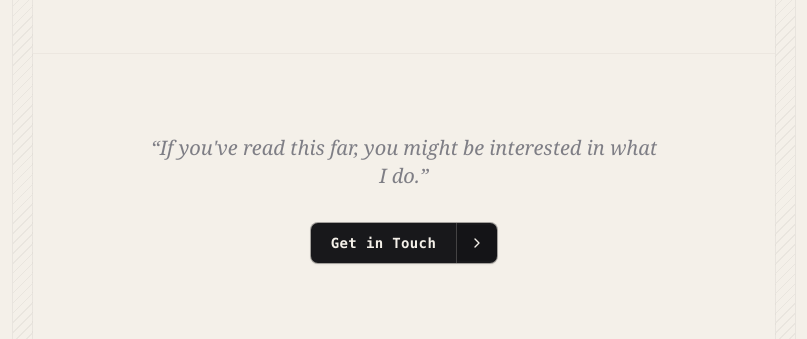
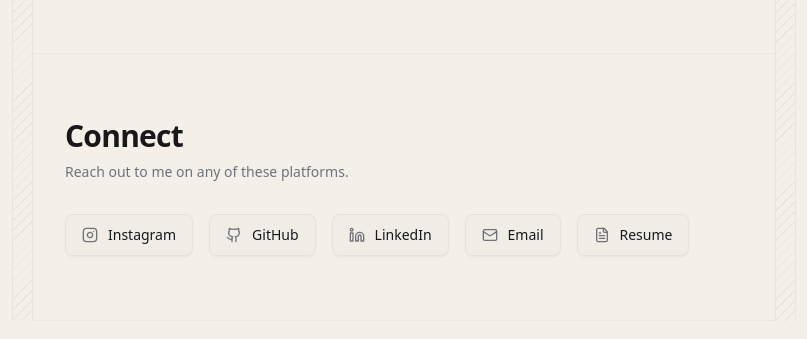
Before and after one commit to NIHALMNK/NIHAL_MNK, a Next.js app: page / in a window 1280 px wide. Shown: the part 5056-5395 px from the top of the page, without its empty margins (236-1043 px from the left). Built offline with nearby package versions, Linux system fonts and the light colour scheme; no server answers.

Commit message:
feat(connect): move Connect section to homepage as final section and redirect /contact

```diff
--- a/src/app/contact/page.tsx
+++ b/src/app/contact/page.tsx
@@ -1,81 +1,5 @@
-import { Metadata } from "next";
-import { Instagram, Github, Linkedin, Mail, FileText } from "lucide-react";
-import { Container } from "@/components/ui/container";
-import { getSiteSettings } from "@/lib/data/site";
+import { redirect } from "next/navigation";
 
-export const metadata: Metadata = {
-  title: "Connect — Mohammed Nihal K",
-  description: "Reach out to me on any of these platforms.",
-};
-
-export default async function ContactPage() {
-  const site = await getSiteSettings();
-
-  const connectLinks = [
-    {
-      label: "Instagram",
-      href: site.socials.instagram || "https://instagram.com/",
-      icon: Instagram,
-      external: true,
-    },
-    {
-      label: "GitHub",
-      href: site.socials.github,
-      icon: Github,
-      external: true,
-    },
-    {
-      label: "LinkedIn",
-      href: site.socials.linkedin,
-      icon: Linkedin,
-      external: true,
-    },
-    {
-      label: "Email",
-      href: `mailto:${site.email}`,
-      icon: Mail,
-      external: false,
-    },
-    {
-      label: "Resume",
-      href: site.resumeUrl || "/resume.pdf",
-      icon: FileText,
-      external: true,
-    },
-  ];
-
-  return (
-    <section className="py-12 sm:py-16 md:py-20 bg-background">
-      <Container>
-        {/* Section Header */}
-        <div className="max-w-2xl">
-          <h1 className="text-2xl sm:text-3xl font-bold tracking-tight text-foreground font-sans">
-            Connect
-          </h1>
-          <p className="mt-2 text-sm sm:text-base text-muted-foreground leading-relaxed">
-            Reach out to me on any of these platforms.
-          </p>
-        </div>
-
-        {/* 5 Social Buttons in Exact Order: Instagram -> GitHub -> LinkedIn -> Email -> Resume */}
-        <div className="mt-6 sm:mt-8 flex flex-wrap items-center gap-3 sm:gap-4">
-          {connectLinks.map((item) => {
-            const Icon = item.icon;
-            return (
-              <a
-                key={item.label}
-                href={item.href}
-                target={item.external ? "_blank" : undefined}
-                rel={item.external ? "noopener noreferrer" : undefined}
-                className="group inline-flex items-center gap-2.5 rounded-lg border border-border/60 bg-muted/20 px-4 py-2.5 text-xs sm:text-sm font-medium text-foreground hover:bg-muted/50 hover:border-border transition-all duration-150 shadow-sm select-none"
-              >
-                <Icon className="h-4 w-4 text-muted-foreground group-hover:text-foreground transition-colors shrink-0" />
-                <span>{item.label}</span>
-              </a>
-            );
-          })}
-        </div>
-      </Container>
-    </section>
-  );
+export default function ContactPage() {
+  redirect("/#connect");
 }
--- a/src/app/page.tsx
+++ b/src/app/page.tsx
@@ -6,7 +6,7 @@ import { AchievementsSection } from "@/components/home/achievements-section";
 import { WritingThoughtsSection } from "@/components/home/writing-thoughts-section";
 import { BookmarksSection } from "@/components/home/bookmarks-section";
 import { PersonalLifeSection } from "@/components/home/personal-life-section";
-import { ContactCtaSection } from "@/components/home/contact-cta-section";
+import { ConnectSection } from "@/components/home/connect-section";
 import { getSiteSettings } from "@/lib/data/site";
 import { getEngineeringActivity } from "@/lib/data/activity";
 import { getFeaturedProjects } from "@/lib/data/projects";
@@ -45,9 +45,9 @@ export default async function HomePage() {
       <AchievementsSection achievements={achievements} />
       <WritingThoughtsSection posts={latestPosts} />
       <BookmarksSection bookmarks={bookmarks} />
+      <AboutSection siteSettings={siteSettings} allTechnologies={allTechnologies} />
       <PersonalLifeSection recentSnaps={recentSnaps} />
-      <AboutSection siteSettings={siteSettings} allTechnologies={allTechnologies} />
-      <ContactCtaSection />
+      <ConnectSection siteSettings={siteSettings} />
     </div>
   );
 }
--- /dev/null
+++ b/src/components/home/connect-section.tsx
@@ -0,0 +1,77 @@
+import { Instagram, Github, Linkedin, Mail, FileText } from "lucide-react";
+import { Container } from "@/components/ui/container";
+import { SiteSettings } from "@/types/site";
+
+interface ConnectSectionProps {
+  siteSettings: SiteSettings;
+}
+
+export function ConnectSection({ siteSettings }: ConnectSectionProps) {
+  const connectLinks = [
+    {
+      label: "Instagram",
+      href: siteSettings.socials.instagram || "https://instagram.com/",
+      icon: Instagram,
+      external: true,
+    },
+    {
+      label: "GitHub",
+      href: siteSettings.socials.github,
+      icon: Github,
+      external: true,
+    },
+    {
+      label: "LinkedIn",
+      href: siteSettings.socials.linkedin,
+      icon: Linkedin,
+      external: true,
+    },
+    {
+      label: "Email",
+      href: `mailto:${siteSettings.email}`,
+      icon: Mail,
+      external: false,
+    },
+    {
+      label: "Resume",
+      href: siteSettings.resumeUrl || "/resume.pdf",
+      icon: FileText,
+      external: true,
+    },
+  ];
+
+  return (
+    <section id="connect" className="py-10 sm:py-14 md:py-16 border-b border-border/40 bg-background">
+      <Container>
+        {/* Section Header */}
+        <div className="max-w-2xl">
+          <h2 className="text-2xl sm:text-3xl font-bold tracking-tight text-foreground font-sans">
+            Connect
+          </h2>
+          <p className="mt-1.5 sm:mt-2 text-xs sm:text-sm text-muted-foreground leading-relaxed">
+            Reach out to me on any of these platforms.
+          </p>
+        </div>
+
+        {/* 5 Social Buttons Horizontal Row */}
+        <div className="mt-6 sm:mt-8 flex flex-wrap items-center gap-3 sm:gap-4">
+          {connectLinks.map((item) => {
+            const Icon = item.icon;
+            return (
+              <a
+                key={item.label}
+                href={item.href}
+                target={item.external ? "_blank" : undefined}
+                rel={item.external ? "noopener noreferrer" : undefined}
+                className="group inline-flex items-center gap-2.5 rounded-lg border border-border/60 bg-muted/20 px-4 py-2.5 text-xs sm:text-sm font-medium text-foreground hover:bg-muted/50 hover:border-border transition-all duration-150 shadow-sm select-none"
+              >
+                <Icon className="h-4 w-4 text-muted-foreground group-hover:text-foreground transition-colors shrink-0" />
+                <span>{item.label}</span>
+              </a>
+            );
+          })}
+        </div>
+      </Container>
+    </section>
+  );
+}
```
